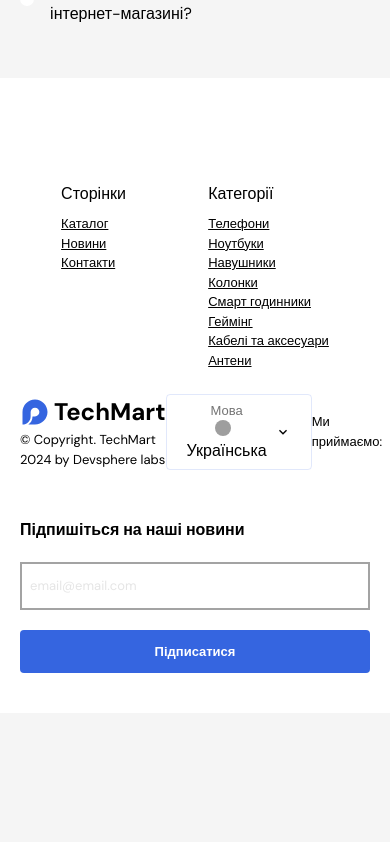
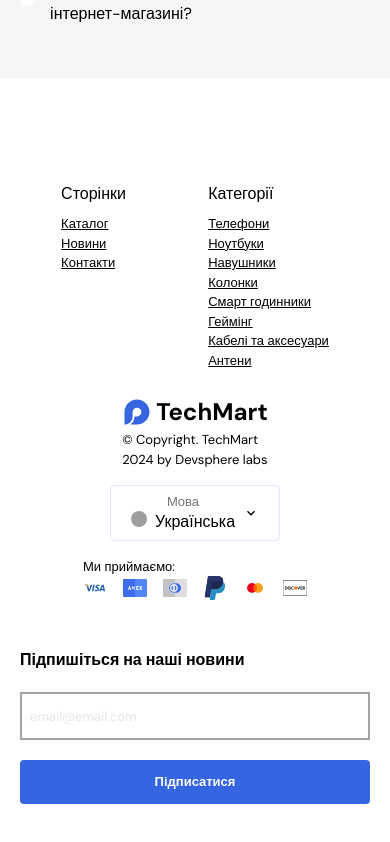
Before and after one commit to Optega/digital-ecommerce-main, a Next.js app: page / in a window 390 px wide. Shown: the part 9710-10552 px from the top of the page. Before the commit the page ends 10423 px from the top, so only its background shows below. Built offline with nearby package versions, Linux system fonts and the light colour scheme; grey boxes are pictures that could not be loaded.

Commit message:
Refactor FooterBottom layout for improved responsiveness

```diff
--- a/src/shared/Footer/FooterBottom.tsx
+++ b/src/shared/Footer/FooterBottom.tsx
@@ -13,7 +13,7 @@ const FooterBottom = () => {
   return (
     <div className="py-10 lg:py-16">
       <div className="flex flex-col flex-wrap gap-y-6 lg:flex-row lg:items-center lg:justify-between xl:flex-nowrap">
-        <div className="order-2 flex w-full flex-row items-center justify-between gap-y-4 lg:order-1 lg:flex-col xl:w-fit">
+        <div className="order-2 flex w-full flex-col items-center justify-between gap-y-4 lg:order-1 xl:w-fit">
           <div className="col-span-12 text-sm lg:col-span-3">
             <Logo className="block" />
             <p className="text-sm">
```
